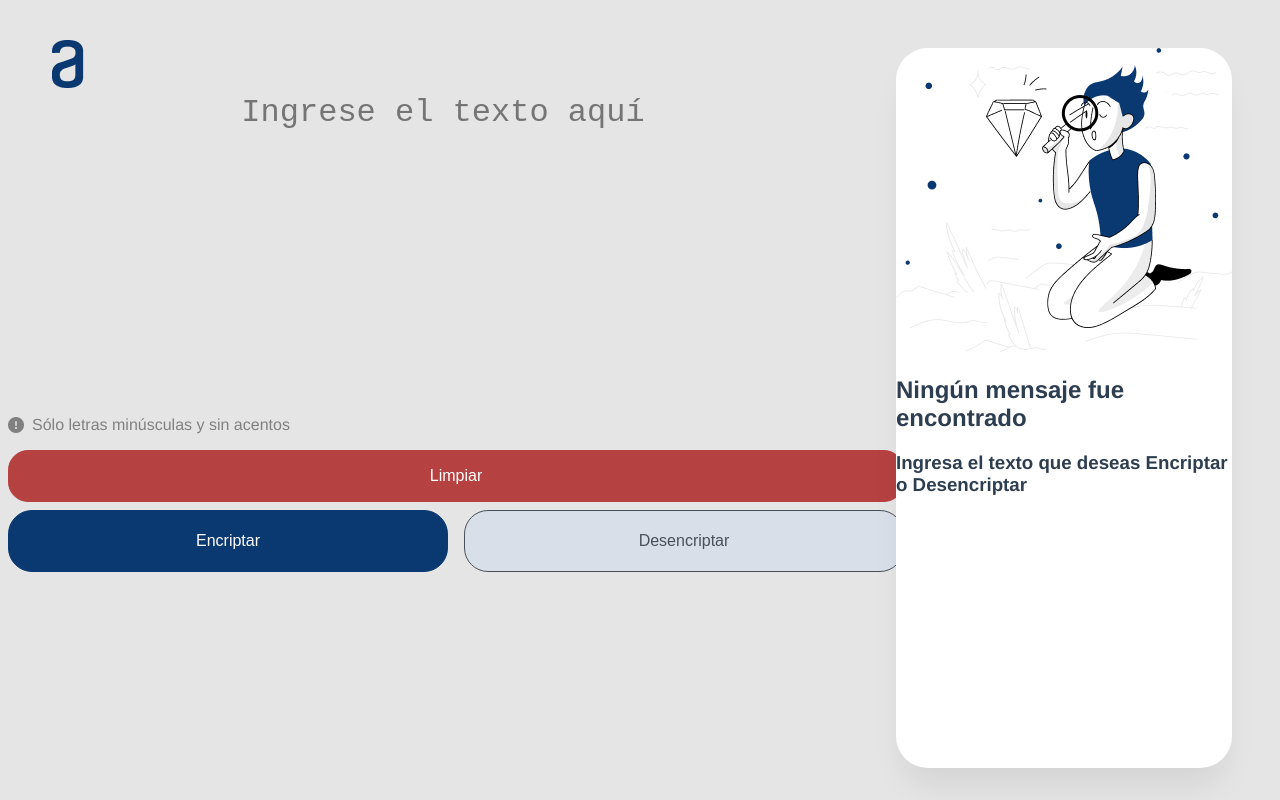
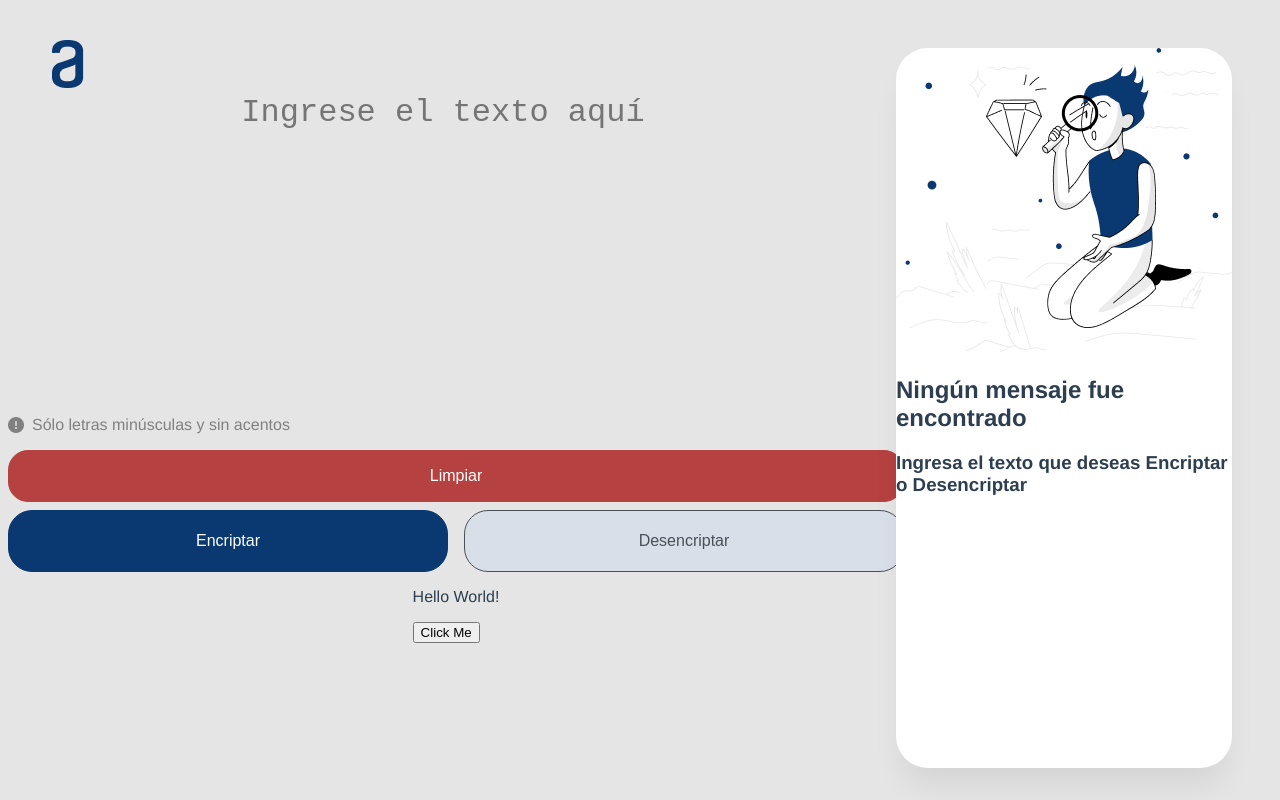
Before and after one commit to RogelioBadachi/Encriptador, a Vue app: page / in a window 1280 px wide. Built offline with nearby package versions, Linux system fonts and the light colour scheme.

Commit message:
Agregue elemento para probar funcion toLowerCase

```diff
--- a/src/components/encriptadorVue.vue
+++ b/src/components/encriptadorVue.vue
@@ -23,7 +23,12 @@
               <button class="encrypt" @click="encryptData">Encriptar</button>
               <button class="decrypt" @click="decryptData">Desencriptar</button>
             </div>
-          </div>
+            <div id="app">
+              <p>{{myStr}}</p>
+              <p>{{myStr2}}</p>
+              <button @click="myFunction()">Click Me</button>
+            </div>
+        </div>
       </div> <!--Aqui termina inputText-->
     </div>
     <div class="whiteBox">
@@ -35,12 +40,28 @@
     </div>
   </div>
 
+
 </template>
 
 <script>
 export default {
 
-}
+
+
+  data() {
+    return{
+      myStr: "Hello World!",
+      myStr2:"",
+      inputData:""
+    }
+  },
+  methods:{
+    myFunction: function () {
+      this.myStr2 = this.myStr.toLowerCase();
+    }
+  }
+
+};
 </script>
 
 <!-- Add "scoped" attribute to limit CSS to this component only -->
```
